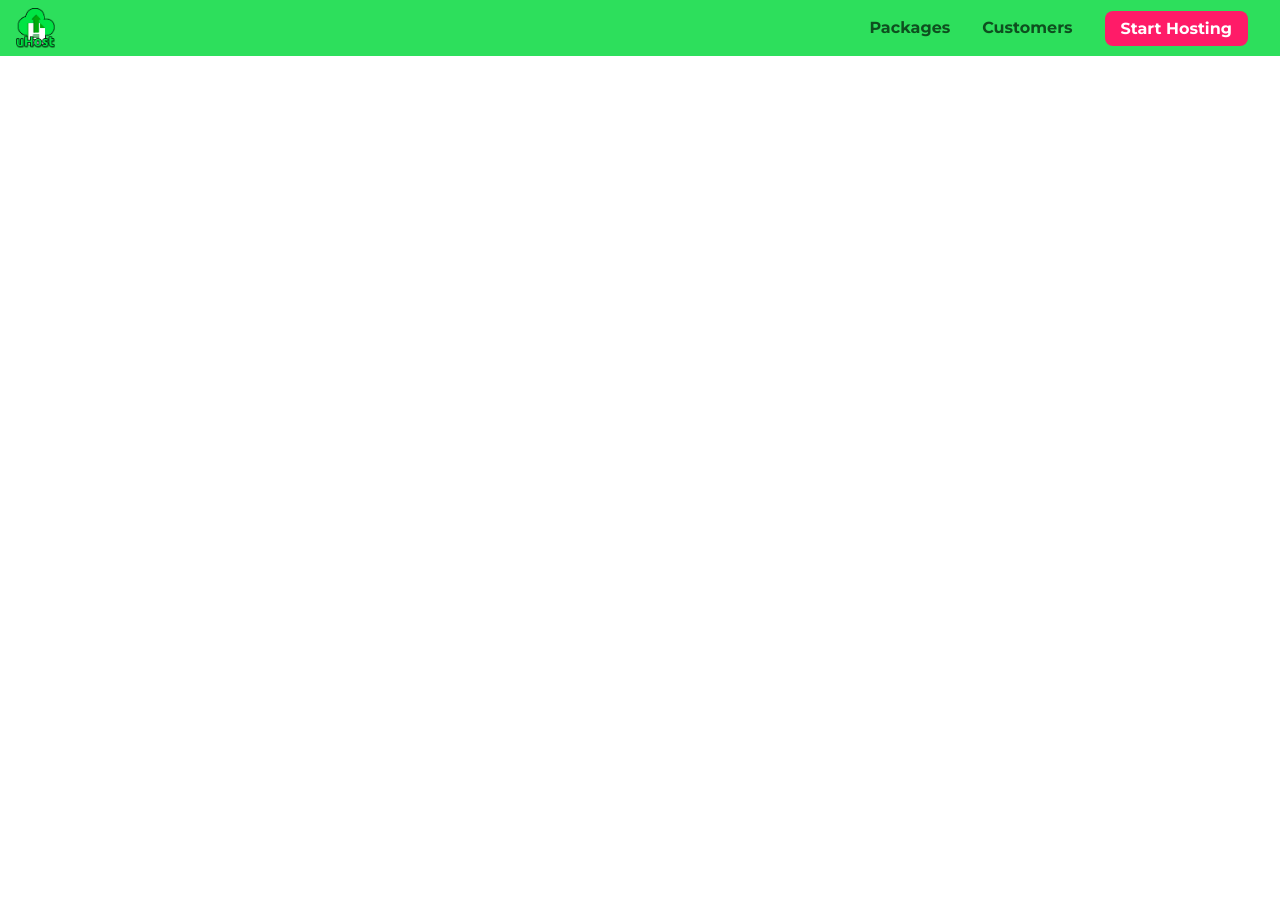
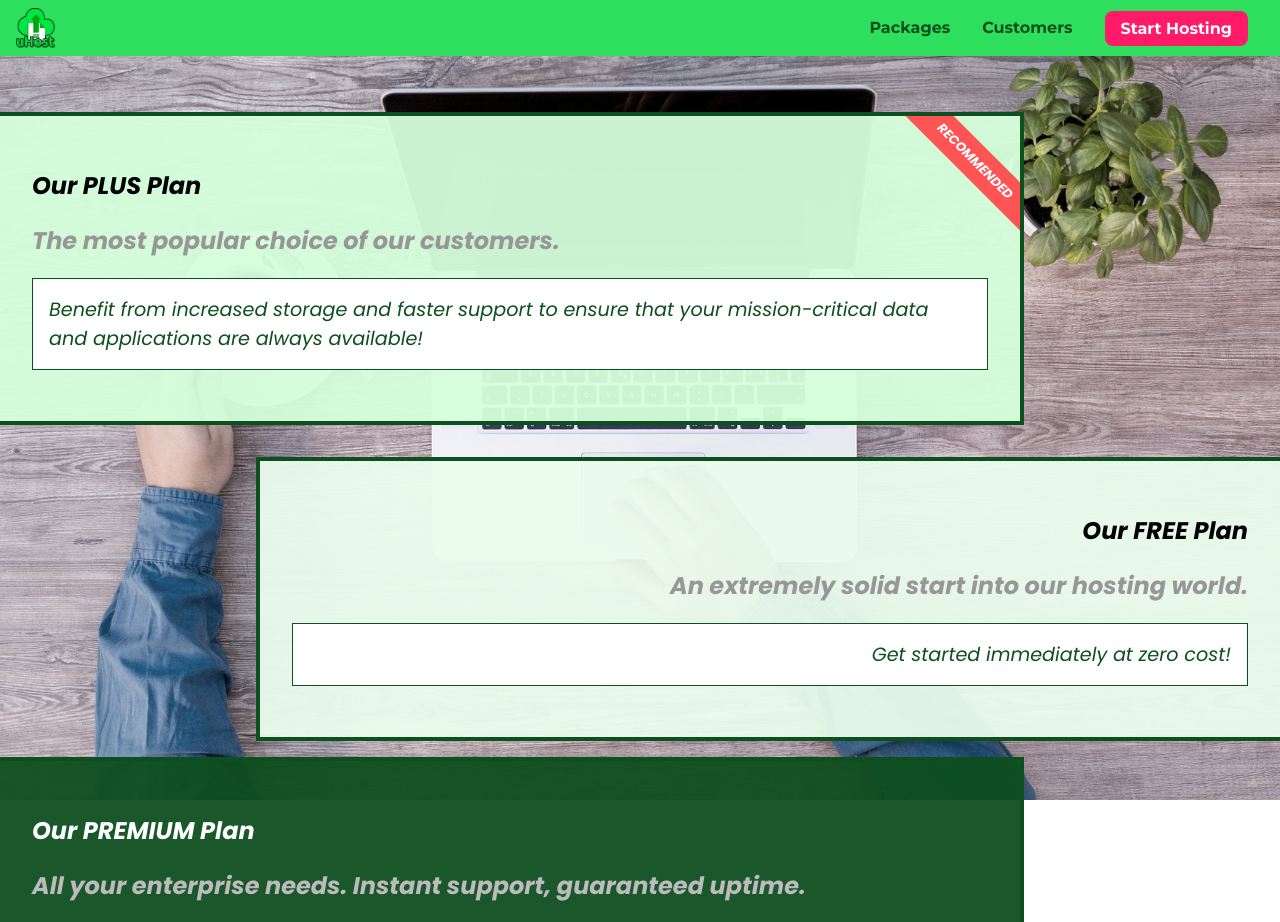
Before and after one commit to asta-otaku/uhost, a React (Create React App) app: page /packages in a window 1280 px wide. Shown: the top 922 px of the page. Before the commit the page ends 800 px from the top, so only its background shows below. Built offline with nearby package versions, Linux system fonts and the light colour scheme.

Commit message:
Completed Customer Page

```diff
--- a/src/App.js
+++ b/src/App.js
@@ -2,6 +2,8 @@ import './App.css';
 import Header from './components/Header Component/Header';
 import { Routes, Route } from 'react-router-dom'
 import Homepage from './components/Homepage/Homepage';
+import Customers from './components/Customer Component/Customers';
+import Packages from './components/Packages Component/Packages';
 
 function App() {
   return (
@@ -9,6 +11,8 @@ function App() {
       <Header />
       <Routes>
         <Route path='/' element={<Homepage />} />
+        <Route path='/packages' element={<Packages />} />
+        <Route path='/customers' element={<Customers />} />
       </Routes>
     </div>
   );
--- /dev/null
+++ b/src/components/Customer Component/Customers.css
@@ -0,0 +1,95 @@
+main {
+  padding-top: 2.5rem;
+}
+
+.testimonial {
+  font-size: 1.2rem;
+}
+
+.testimonial__image-container {
+  width: 60%;
+  max-width: 40rem;
+  box-shadow: 3px 3px 5px 3px rgba(0, 0, 0, 0.3);
+  transform: skew(20deg);
+  overflow: hidden;
+}
+
+#customer-1 .testimonial__image-container:hover,
+#customer-2 .testimonial__image-container:hover {
+  animation: flip-customer 1s ease-out forwards;
+}
+
+.testimonial__image {
+  width: 100%;
+  vertical-align: top;
+  transform: skew(-20deg) scale(1.4);
+}
+
+.testimonial__info {
+  text-align: right;
+  padding: 0.9rem;
+}
+
+#customer-2.testimonial {
+  text-align: right;
+}
+
+#customer-2 .testimonial__info {
+  text-align: left;
+}
+
+.testimonial__name {
+  margin: 0.2rem;
+  color: #ff5454;
+  font-size: 2rem;
+}
+
+.testimonial__subtitle {
+  margin: 0;
+  font-size: 1.1rem;
+  color: #ccc;
+}
+
+.testimonial__subtitle a {
+  color: inherit;
+  text-decoration: none;
+}
+
+.testimonial__subtitle a:hover,
+.testimonial__subtitle a:active {
+  color: #7a7a7a;
+}
+
+.testimonial__text {
+  margin: 0.2rem;
+}
+
+@media (min-width: 40rem) {
+  .testimonial {
+    margin: 3rem auto;
+    max-width: 1500px;
+    display: flex;
+    align-items: center;
+    justify-content: space-around;
+  }
+
+  .testimonial__image-container {
+    width: 66%;
+  }
+
+  .testimonial__info {
+    width: 30%;
+  }
+}
+
+@keyframes flip-customer {
+  0% {
+    transform: rotateY(0) skew(20deg);
+  }
+  50% {
+    transform: rotateY(160deg) skew(20deg);
+  }
+  100% {
+    transform: rotateY(360deg) skew(20deg);
+  }
+}
--- /dev/null
+++ b/src/components/Customer Component/Customers.js
@@ -0,0 +1,60 @@
+import React from "react";
+import "../../App.css";
+import "./Customers.css";
+import customer1 from "../images/customer-1.jpg";
+import customer2 from "../images/customer-2.jpg";
+import { Link } from "react-router-dom";
+import Footer from "../Footer Component/Footer";
+
+function Customers() {
+  return (
+    <>
+      <div className="backdrop" />
+      <main>
+        <div>
+          <div className="testimonial" id="customer-1">
+            <div className="testimonial__image-container">
+              <img
+                src={customer1}
+                alt="Mike Statham - Customer"
+                className="testimonial__image"
+              />
+            </div>
+            <div className="testimonial__info">
+              <h1 className="testimonial__name">Mike Statham</h1>
+              <h2 className="testimonial__subtitle">
+                Founder of <Link to="tech-analysis.com">tech-analysis.com</Link>
+              </h2>
+              <p className="testimonial__text">
+                uHost helped me realize my project with a highly constrained
+                budget in like no time.
+              </p>
+            </div>
+          </div>
+          <div className="testimonial" id="customer-2">
+            <div className="testimonial__info">
+              <h1 className="testimonial__name">John Mellow</h1>
+              <h2 className="testimonial__subtitle">
+                Hosts his private videos on uHost.
+              </h2>
+              <p className="testimonial__text">
+                I worked as a blogger and always looked for an integrated
+                hosting and file storage solution. I found it in uHost!
+              </p>
+            </div>
+            <div className="testimonial__image-container">
+              <img
+                src={customer2}
+                alt="John Mellow - Customer"
+                className="testimonial__image"
+              />
+            </div>
+          </div>
+        </div>
+      </main>
+      <Footer />
+    </>
+  );
+}
+
+export default Customers;
--- /dev/null
+++ b/src/components/Footer Component/Footer.js
@@ -0,0 +1,22 @@
+import React from 'react'
+import '../../App.css'
+import { Link } from 'react-router-dom'
+
+function Footer() {
+  return (
+    <footer className="main-footer">
+        <nav>
+          <ul className="main-footer__links">
+            <li className="main-footer__link">
+              <Link to="#">Support</Link>
+            </li>
+            <li className="main-footer__link">
+              <Link to="#">Terms of Use</Link>
+            </li>
+          </ul>
+        </nav>
+      </footer>
+  )
+}
+
+export default Footer
--- a/src/components/Homepage/Homepage.js
+++ b/src/components/Homepage/Homepage.js
@@ -2,6 +2,7 @@ import React, { useState } from "react";
 import "../../App.css";
 import "./Homepage.css";
 import { Link } from "react-router-dom";
+import Footer from "../Footer Component/Footer";
 
 function Homepage() {
   const [modalClass, setModalClass] = useState(false);
@@ -494,18 +495,7 @@ function Homepage() {
           </ul>
         </section>
       </main>
-      <footer className="main-footer">
-        <nav>
-          <ul className="main-footer__links">
-            <li className="main-footer__link">
-              <Link to="#">Support</Link>
-            </li>
-            <li className="main-footer__link">
-              <Link to="#">Terms of Use</Link>
-            </li>
-          </ul>
-        </nav>
-      </footer>
+      <Footer />
     </>
   );
 }
--- /dev/null
+++ b/src/components/Packages Component/Packages.css
@@ -0,0 +1,129 @@
+@import url('https://fonts.googleapis.com/css2?family=Poppins:ital,wght@1,400;1,700&display=swap');
+
+main {
+    padding-top: 6rem;
+}
+
+.background {
+    background: url("../images/plans-background.jpg") center/cover;
+    filter: grayscale(40%);
+    width: 100vw;
+    height: 100vh;
+    position: fixed;
+    z-index: -1;
+}
+
+.package {
+    width: 80%;
+    margin: 1rem 0;
+    border: 4px solid #0e4f1f;
+    border-left: none;
+    position: relative;
+    overflow: hidden;
+}
+
+.package:hover,
+.package:active {
+    box-shadow: 2px 2px 4px rgba(0,0,0,0.5);
+    border-color: #ff5454;
+    /* border-color: #ff5454 !important; */
+}
+
+.package a {
+    text-decoration: none;
+    color: inherit;
+    display: block;
+    padding: 2rem;
+}
+
+.package__title,
+.package__badge,
+.package__subtitle {
+    font-family: 'Poppins', sans-serif;
+    font-weight: 700;
+}
+
+.package__badge {
+    position: absolute;
+    top: 0;
+    right: 0;
+    margin: 0;
+    font-size: 0.8rem;
+    color: white;
+    background: #ff5454;
+    padding: 0.5rem;
+    transform: rotate(45deg) translate(3.5rem, -1rem);
+    transform-origin: center;
+    width: 12rem;
+    text-align: center;
+}
+
+.package__subtitle {
+    color: #979797;
+}
+
+.package__info {
+    padding: 1rem;
+    border: 1px solid #0e4f1f;
+    color: #0e4f1f;
+    background: white;
+    font-size: 1.2rem;
+    font-family: 'Poppins', sans-serif;
+    font-weight: 400;
+}
+
+.clearfix {
+    clear: both;
+}
+
+#plus {
+    background: rgba(213, 255, 220, 0.95);
+}
+
+#free {
+    background: rgba(234, 252, 237, 0.95);
+    float: right;
+    border-right: none;
+    border-left: 4px solid #0e4f1f;
+    text-align: right;
+}
+
+#free:hover,
+#free:active {
+    border-left-color: #ff5454;
+}
+
+#premium {
+    background: rgba(14, 79, 31, 0.95);
+}
+
+#premium .package__title {
+    color: white;
+}
+
+#premium .package__subtitle {
+    color: #bbb;
+}
+
+@media (min-width: 40rem) {
+    main {
+      max-width: 1500px;
+      margin-left: auto;
+      margin-right: auto;
+    }
+}
+
+@media (min-width: 1500px) {
+    .package {
+      border-left: 4px solid #0e4f1f;
+    }
+
+    #free {
+      border-right: 4px solid #0e4f1f;
+    }
+
+    #free:hover,
+    #free:active {
+      border-right-color: #ff5454;
+    }
+}
--- /dev/null
+++ b/src/components/Packages Component/Packages.js
@@ -0,0 +1,54 @@
+import React from "react";
+import "../../App.css";
+import "./Packages.css";
+import { Link } from "react-router-dom";
+import Footer from "../Footer Component/Footer";
+
+function Packages() {
+  return (
+    <>
+      <div className="background" />
+      <main>
+        <section className="package" id="plus">
+          <Link to="#">
+            <h1 className="package__title">Our PLUS Plan</h1>
+            <h2 className="package__badge">RECOMMENDED</h2>
+            <h2 className="package__subtitle">
+              The most popular choice of our customers.
+            </h2>
+            <p className="package__info">
+              Benefit from increased storage and faster support to ensure that
+              your mission-critical data and applications are always available!
+            </p>
+          </Link>
+        </section>
+        <section className="package" id="free">
+          <Link to="#">
+            <h1 className="package__title">Our FREE Plan</h1>
+            <h2 className="package__subtitle">
+              An extremely solid start into our hosting world.
+            </h2>
+            <p className="package__info">
+              Get started immediately at zero cost!
+            </p>
+          </Link>
+        </section>
+        <section className="package" id="premium">
+          <Link to="#">
+            <h1 className="package__title">Our PREMIUM Plan</h1>
+            <h2 className="package__subtitle">
+              All your enterprise needs. Instant support, guaranteed uptime.
+            </h2>
+            <p className="package__info">
+              The best solution for small to large enterprises. Because hosting
+              shouldn't be in the way!
+            </p>
+          </Link>
+        </section>
+      </main>
+      <Footer />
+    </>
+  );
+}
+
+export default Packages;
```
